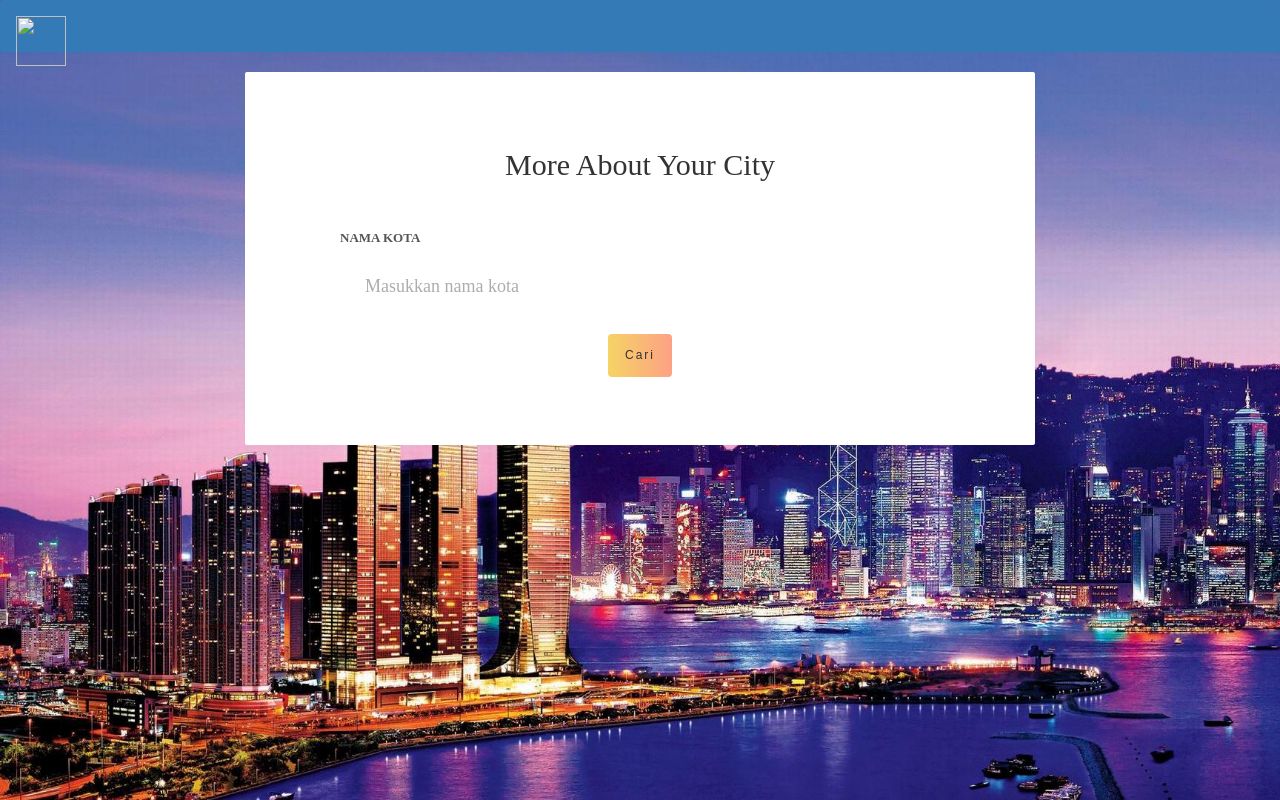
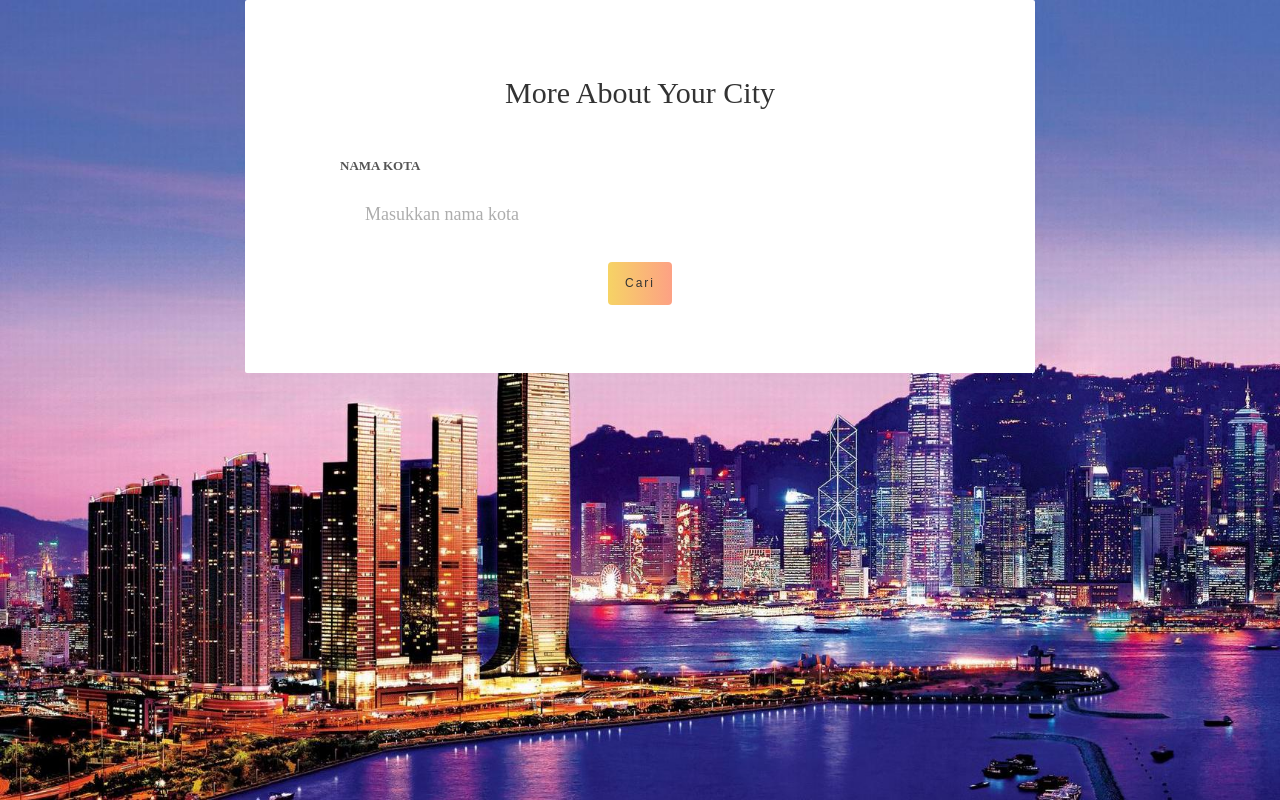
Before and after one commit to dwidnw/tst-web-service, a plain HTML site: page index.html in a window 1280 px wide. Drawn offline with nearby package versions, Linux system fonts and the light colour scheme; a web font is replaced by a local one.

Commit message:
Update index.html

```diff
--- a/index.html
+++ b/index.html
@@ -21,18 +21,9 @@
 </style>
 
 <body>
-	<nav class="navbar navbar-dark bg-primary" id="navbarITB">
-	  <a class="navbar-brand" href="#">
-		<img src="#" width="50" height="50" alt="">
-	  </a>
-	</nav>
 	<div class="container" align="center" style="margin-bottom:10px">
 		<div class="wrap-contact100">
-			<!--<form class="contact100-form validate-form">-->
-				<br/><span class="contact100-form-title">
-					More About Your City<br/>
-				</span>
-            <!--</form> -->
+			<br/><span class="contact100-form-title"> More About Your City<br/></span>
 
             <label class="label-input100" for="first-name" align="left">Nama Kota</label>
 			<!--<div class="wrap-input100">-->
```
